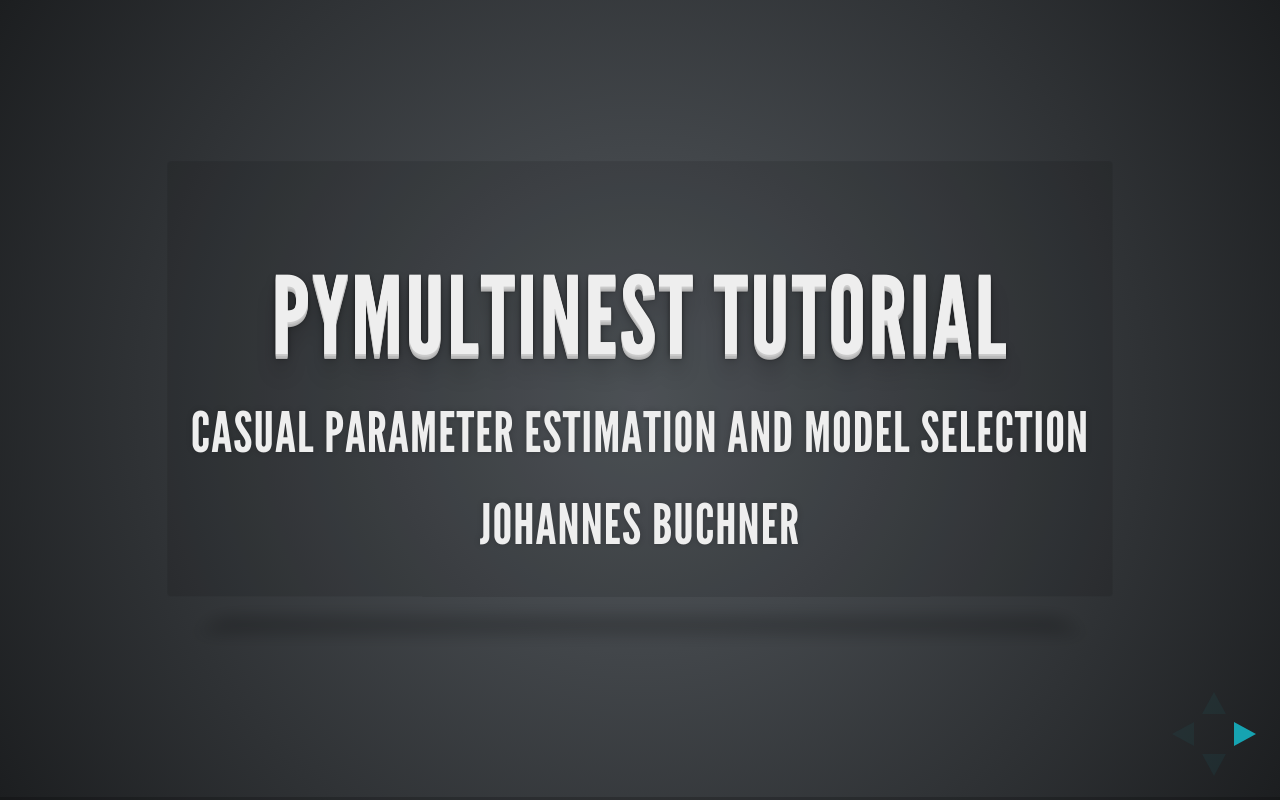
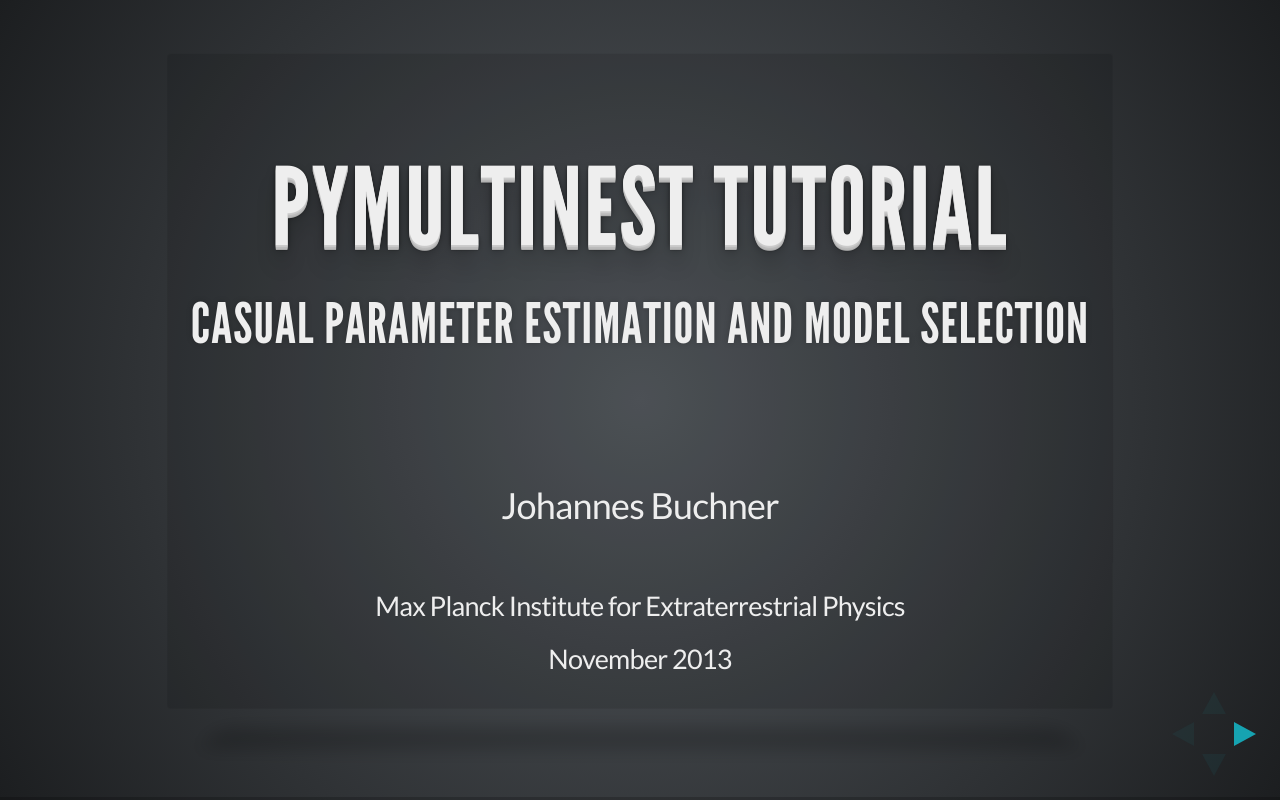
Before and after one commit to JohannesBuchner/pymultinest-tutorial, a plain HTML site: page slides/index.html in a window 1280 px wide. Drawn offline with nearby package versions, Linux system fonts and the light colour scheme; some packages are replaced by stand-ins of ours.

Commit message:
formatting

```diff
--- a/slides/index.html
+++ b/slides/index.html
@@ -44,8 +44,12 @@
 			<div class="slides">
 <section>
 	<h1>PyMultiNest tutorial</h1>
-	<h3>Casual parameter estimation and model selection</h1>
-	<h3>Johannes Buchner</h3>
+	<h3>Casual parameter estimation and model selection</h3>
+	<br><br>
+	<p>Johannes Buchner
+	<br><br>
+	<p style="font-size: 0.75em">Max Planck Institute for Extraterrestrial Physics
+	<p style="font-size: 0.75em">November 2013
 </section>
 <section>
 	<h2>About me</h2>
```
